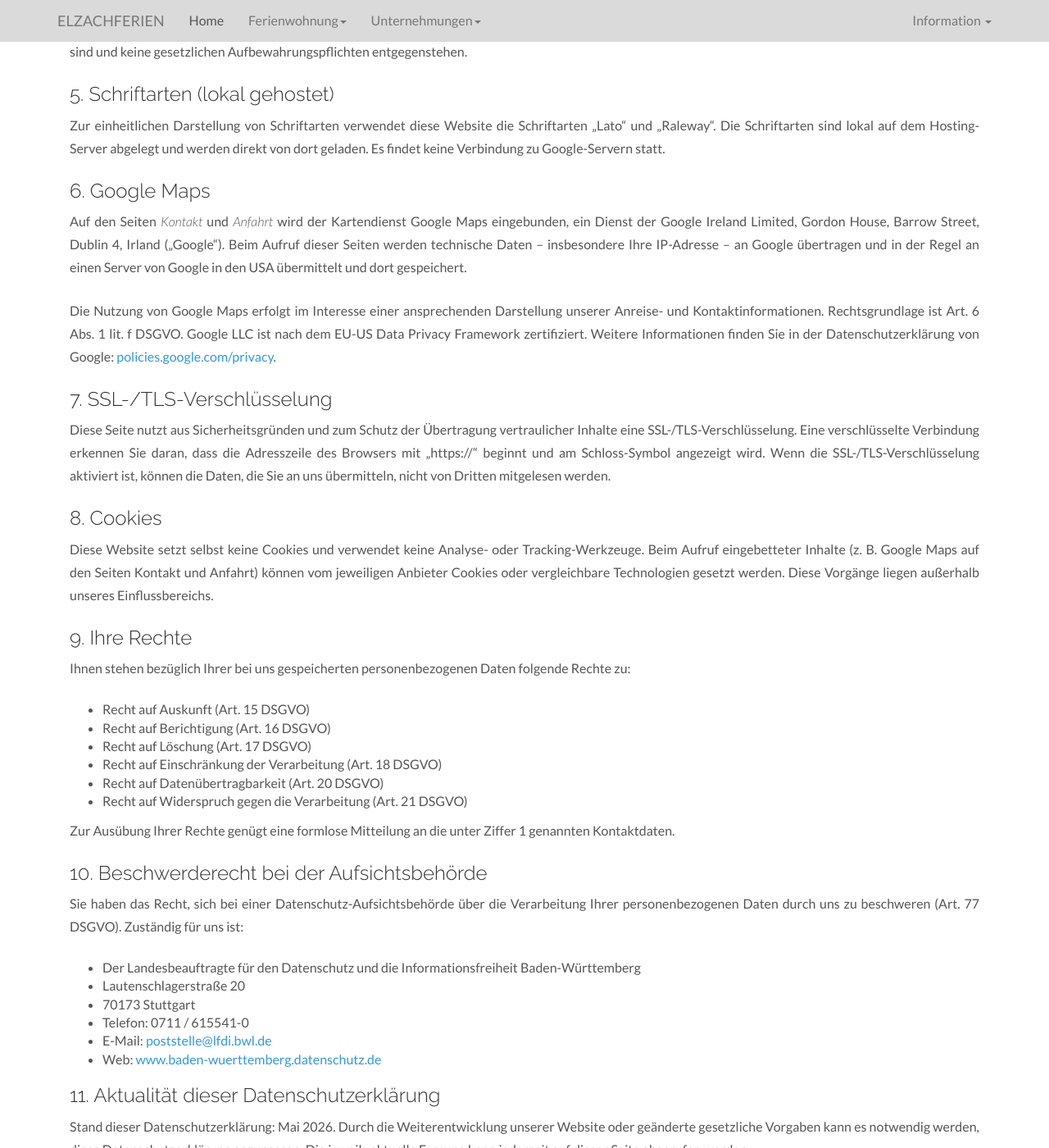
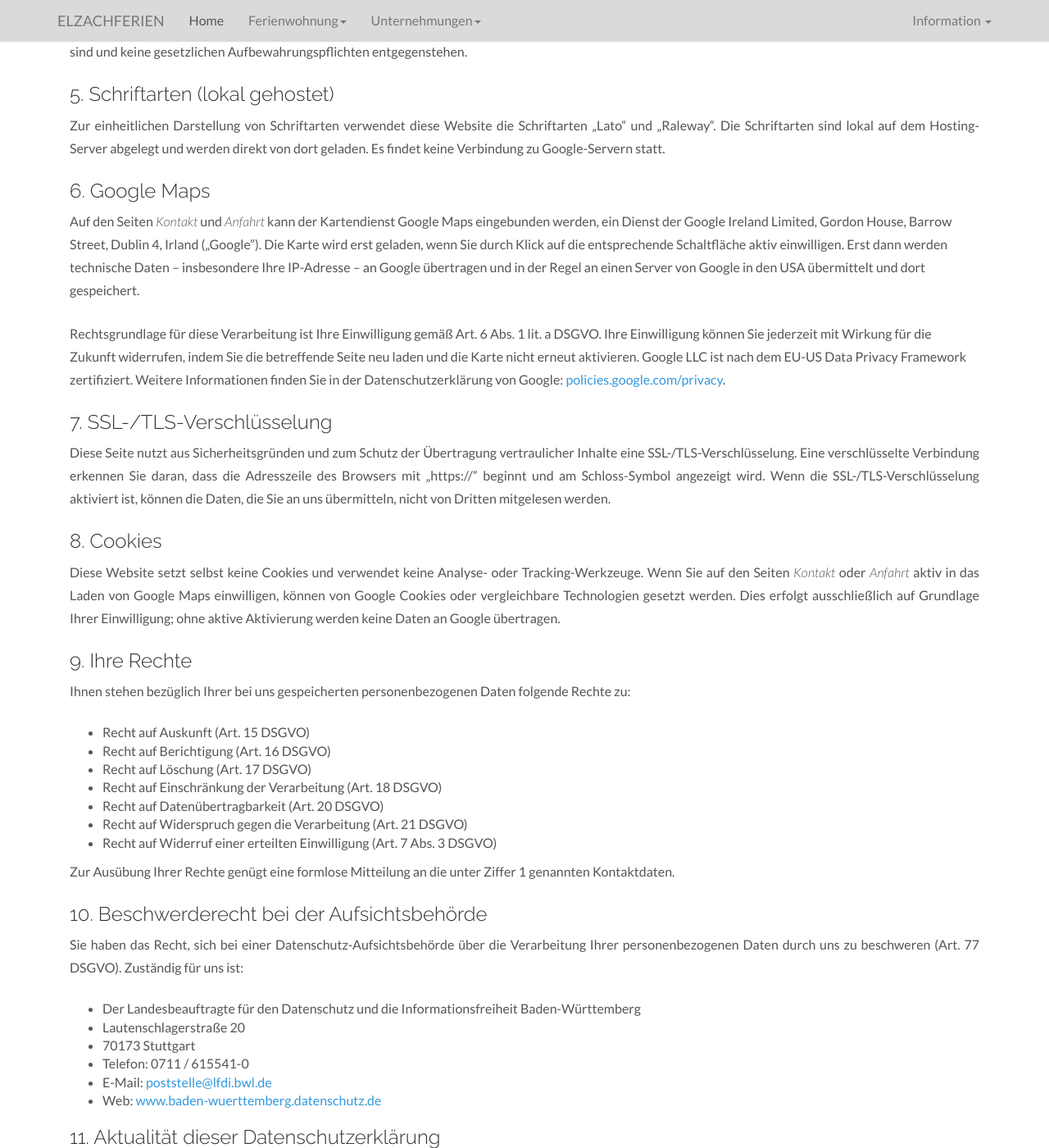
Before and after one commit to elzachferien-de/website, a Jekyll site: the page built from datenschutz.html, in a window 1280 px wide and 1400 px high, scrolled down 1202 px. Shown: the whole window at 82% size. Built offline with Jekyll 4.4.1, drawn with Linux system fonts in a browser that asks for light colours.

Commit message:
Datenschutz: Google Maps auf Einwilligung (2-Klick-Lösung) umstellen
Google Maps wurde bisher direkt per iframe eingebunden, ohne vorherige
Nutzereinwilligung. Nach aktueller Rechtsprechung (u.a. BGH, LG München)
und Stellungnahmen der deutschen Datenschutzbehörden ist für das Einbetten
von Google Maps eine aktive Einwilligung gemäß Art. 6 Abs. 1 lit. a DSGVO
erforderlich; die Berufung auf berechtigtes Interesse (Art. 6(1)(f)) ist
nicht ausreichend.

Aenderungen:
- kontakt.html, anfahrt.html: Google-Maps-iframes durch eine 2-Klick-Loesung
  ersetzt - die Karte wird erst nach aktivem Klick des Nutzers geladen
- datenschutz.html §6: Rechtsgrundlage von lit. f auf lit. a geaendert,
  Hinweis auf Einwilligung und Widerruf ergaenzt
- datenschutz.html §8: Cookies-Abschnitt praezisiert
- datenschutz.html §9: Recht auf Widerruf (Art. 7 Abs. 3 DSGVO) ergaenzt

https://claude.ai/code/session_01RysZySDcEXEKTZcQHdbi2z

```diff
--- a/datenschutz.html
+++ b/datenschutz.html
@@ -60,11 +60,11 @@ keywords: Datenschutz, Elzachferien, Ferienwohnung Valins, DSGVO
     </p>
 
     <h3>6. Google Maps</h3>
-    <p class="text-justify">
-      Auf den Seiten <em>Kontakt</em> und <em>Anfahrt</em> wird der Kartendienst Google Maps eingebunden, ein Dienst der Google Ireland Limited, Gordon House, Barrow Street, Dublin 4, Irland („Google“). Beim Aufruf dieser Seiten werden technische Daten – insbesondere Ihre IP-Adresse – an Google übertragen und in der Regel an einen Server von Google in den USA übermittelt und dort gespeichert.
+    <p class=”text-justify”>
+      Auf den Seiten <em>Kontakt</em> und <em>Anfahrt</em> kann der Kartendienst Google Maps eingebunden werden, ein Dienst der Google Ireland Limited, Gordon House, Barrow Street, Dublin 4, Irland („Google”). Die Karte wird erst geladen, wenn Sie durch Klick auf die entsprechende Schaltfläche aktiv einwilligen. Erst dann werden technische Daten – insbesondere Ihre IP-Adresse – an Google übertragen und in der Regel an einen Server von Google in den USA übermittelt und dort gespeichert.
     </p>
-    <p class="text-justify">
-      Die Nutzung von Google Maps erfolgt im Interesse einer ansprechenden Darstellung unserer Anreise- und Kontaktinformationen. Rechtsgrundlage ist Art.&nbsp;6 Abs.&nbsp;1 lit.&nbsp;f DSGVO. Google LLC ist nach dem EU-US Data Privacy Framework zertifiziert. Weitere Informationen finden Sie in der Datenschutzerklärung von Google: <a href="https://policies.google.com/privacy" target="_blank" rel="noopener noreferrer">policies.google.com/privacy</a>.
+    <p class=”text-justify”>
+      Rechtsgrundlage für diese Verarbeitung ist Ihre Einwilligung gemäß Art.&nbsp;6 Abs.&nbsp;1 lit.&nbsp;a DSGVO. Ihre Einwilligung können Sie jederzeit mit Wirkung für die Zukunft widerrufen, indem Sie die betreffende Seite neu laden und die Karte nicht erneut aktivieren. Google LLC ist nach dem EU-US Data Privacy Framework zertifiziert. Weitere Informationen finden Sie in der Datenschutzerklärung von Google: <a href=”https://policies.google.com/privacy” target=”_blank” rel=”noopener noreferrer”>policies.google.com/privacy</a>.
     </p>
 
     <h3>7. SSL-/TLS-Verschlüsselung</h3>
@@ -74,7 +74,7 @@ keywords: Datenschutz, Elzachferien, Ferienwohnung Valins, DSGVO
 
     <h3>8. Cookies</h3>
     <p class="text-justify">
-      Diese Website setzt selbst keine Cookies und verwendet keine Analyse- oder Tracking-Werkzeuge. Beim Aufruf eingebetteter Inhalte (z.&nbsp;B. Google Maps auf den Seiten Kontakt und Anfahrt) können vom jeweiligen Anbieter Cookies oder vergleichbare Technologien gesetzt werden. Diese Vorgänge liegen außerhalb unseres Einflussbereichs.
+      Diese Website setzt selbst keine Cookies und verwendet keine Analyse- oder Tracking-Werkzeuge. Wenn Sie auf den Seiten <em>Kontakt</em> oder <em>Anfahrt</em> aktiv in das Laden von Google Maps einwilligen, können von Google Cookies oder vergleichbare Technologien gesetzt werden. Dies erfolgt ausschließlich auf Grundlage Ihrer Einwilligung; ohne aktive Aktivierung werden keine Daten an Google übertragen.
     </p>
 
     <h3>9. Ihre Rechte</h3>
@@ -88,6 +88,7 @@ keywords: Datenschutz, Elzachferien, Ferienwohnung Valins, DSGVO
       <li>Recht auf Einschränkung der Verarbeitung (Art.&nbsp;18 DSGVO)</li>
       <li>Recht auf Datenübertragbarkeit (Art.&nbsp;20 DSGVO)</li>
       <li>Recht auf Widerspruch gegen die Verarbeitung (Art.&nbsp;21 DSGVO)</li>
+      <li>Recht auf Widerruf einer erteilten Einwilligung (Art.&nbsp;7 Abs.&nbsp;3 DSGVO)</li>
     </ul>
     <p class="text-justify">
       Zur Ausübung Ihrer Rechte genügt eine formlose Mitteilung an die unter Ziffer&nbsp;1 genannten Kontaktdaten.
```
Also changed, not shown: anfahrt.html (+22 -1 lines), kontakt.html (+21 -1 lines).
